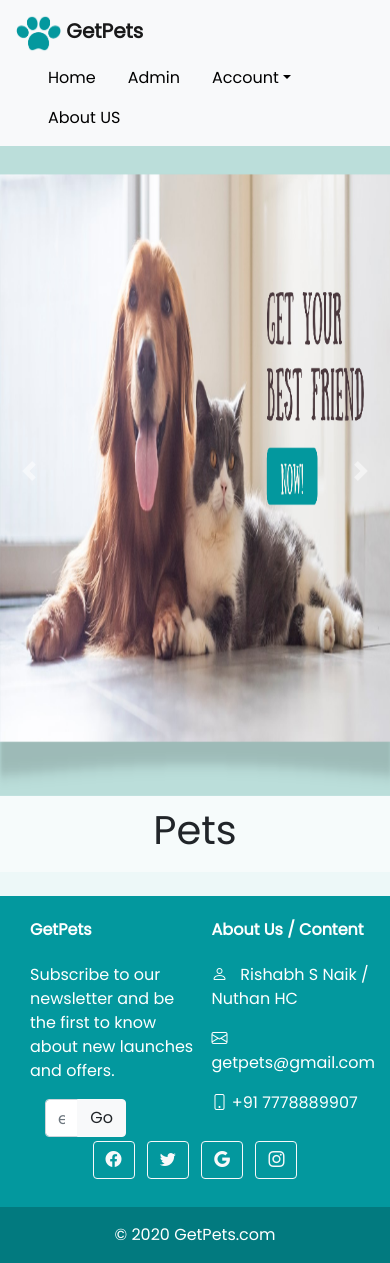
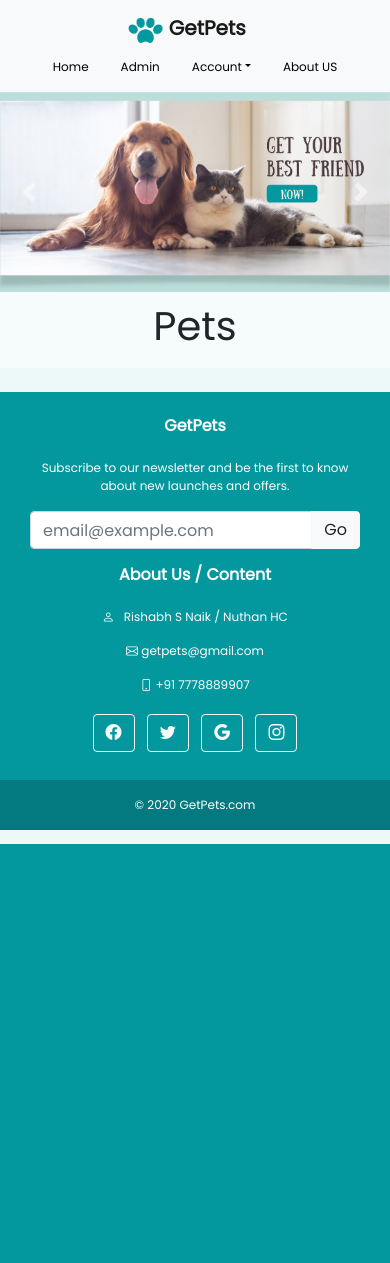
Before and after one commit to nuthanhc/getpets, a PHP site: page /index.php in a window 390 px wide. After the commit the page ends 844 px from the top, so only its background shows below. Run offline with PHP 8.4, Linux system fonts and the light colour scheme; data that the repository does not hold is empty; some libraries are stand-ins or nearby versions.

Commit message:
added adaptive css for mobile and tab view

```diff
--- a/templates/csstags.php
+++ b/templates/csstags.php
@@ -4,80 +4,148 @@
 
 <style>
     @import url('https://fonts.googleapis.com/css2?family=Poppins:wght@400&display=swap');
-	  body{
-		background:#edf8f8;
+
+    body {
+        background: #edf8f8;
         font-family: 'Poppins', sans-serif;
     }
-	  .card{
+
+    .card {
         border-radius: 15px;
     }
-	  .card-body img{
+
+    .card-body img {
         border-radius: 7px;
     }
-	  .nav-item a{
-         color:black !important ;
+
+    .nav-item a {
+        color: black !important;
     }
-	  .nav-item a:hover{
-		/* border: 2px solid #555555; */
-		box-shadow: 0 8px 16px 0 rgba(0,0,0,0.2), 0 6px 20px 0 rgba(0,0,0,0.19);
+
+    .nav-item a:hover {
+        box-shadow: 0 8px 16px 0 rgba(0, 0, 0, 0.2), 0 6px 20px 0 rgba(0, 0, 0, 0.19);
         opacity: 0.8;
     }
-	  .nav-pills .nav-link.active, .nav-pills .show>.nav-link{
+
+    .nav-pills .nav-link.active, .nav-pills .show > .nav-link {
         background-color: #e7e7e7 !important;
         opacity: 0.9;
     }
-	  .heading{
-		  background-color:rgba(255,255,255,0.5);
-		  padding-bottom:10px;
+
+    .heading {
+        background-color: rgba(255, 255, 255, 0.5);
+        padding-bottom: 10px;
     }
-	.navbar-brand img{
-		width:45px;
-		height:40px;
 
+    .navbar-brand img {
+        width: 45px;
+        height: 40px;
     }
-	.carousel-inner img{
 
-        width:100%;
-		height:650px;
+    .carousel-inner img {
+        width: 100%;
+        max-height: 650px;
+        object-fit: cover;
     }
-	.container-footer{
-		width:100%;
+
+    .container-footer {
+        width: 100%;
     }
-	.input-wrapper input{
-        width:180px;
-		height:35px;
-		background:#E6E7E8;
+
+    .input-wrapper input {
+        width: 180px;
+        height: 35px;
+        background: #E6E7E8;
         border-radius: 10px;
     }
-	.input-wrapper button{
-        color:black;
-		height:35px;
-		background:#808080;
+
+    .input-wrapper button {
+        color: black;
+        height: 35px;
+        background: #808080;
         border-radius: 25px !important;
     }
-	/* .container .row .col img{
-		width:300px;
-		height:250px;
-	} */
-   .content_aboutus p{
-	   padding:30px 50px 20px 70px;
+
+    .content_aboutus p {
+        padding: 20px;
+        font-size: 18px;
     }
-   .container_aboutus h2{
-	padding:30px 0px 0px 60px;
+
+    .container_aboutus h2 {
+        padding: 20px 0;
+        font-size: 24px;
     }
-   .form_body_addpets{
-	   padding:20px !important ;
-       background-color:white;
+
+    .form_body_addpets {
+        padding: 20px !important;
+        background-color: white;
         opacity: 0.9;
         max-width: 600px !important;
         margin: auto !important;
         font-size: 18px;
     }
-   .form_body_addpets h3{
+
+    .form_body_addpets h3 {
         text-align: center !important;
-   }
-   .form_addpets{
-	   padding:15px 30px 0 30px;
+        font-size: 24px;
     }
 
+    .form_addpets {
+        padding: 15px 30px 0 30px;
+    }
+
+    /* Responsive Classes */
+    @media (max-width: 768px) {
+        .navbar-brand img {
+            width: 35px;
+            height: 30px;
+        }
+
+        .carousel-inner img {
+            height: auto;
+        }
+
+        .container_aboutus h2 {
+            font-size: 20px;
+        }
+
+        .form_body_addpets {
+            font-size: 16px;
+            padding: 10px !important;
+        }
+
+        .form_body_addpets h3 {
+            font-size: 20px;
+        }
+    }
+	@media (max-width: 768px) {
+		.navbar{
+			display:flex;
+			justify-content:center;
+		}
+        .nav-pills {
+            font-size: 12px;
+            margin-right: 10px;
+        }
+
+        .navbar-nav .nav-item .nav-link {
+            font-size: 14px;
+            padding: 5px 10px;
+        }
+
+        .dropdown-menu {
+            font-size: 14px;
+        }
+		.heading {
+			font-size: 14px;
+    	}
+		.small {
+            font-size: 12px;
+        }
+
+        .input-group.col-md-8 {
+            width: 100%;
+            margin-top: 10px;
+        }
+    }
 </style>
--- a/templates/footer.php
+++ b/templates/footer.php
@@ -6,36 +6,39 @@
 <div class="container-footer">
     <footer class="text-white" style="background-color: #03989E">
         <div class="container py-4">
-        <div class="d-flex justify-content-between">
+            <div class="d-flex justify-content-between text-center flex-wrap">
                 <div class="col-md-6">
                     <h6 class="mb-4 font-weight-bold">GetPets</h6>
-                <p>Subscribe to our newsletter and be the first to know about new launches and offers.</p>
-                <div class="input-group col-8">
-                    <input type="email" class="form-control" placeholder="email@example.com" required>
+                    <p class="small">Subscribe to our newsletter and be the first to know about new launches and offers.</p>
+                    <div class="input-group d-flex justify-content-center">
+                        <input type="email" class="form-control col-12 col-md-10" placeholder="email@example.com" required>
                         <button class="btn btn-light" type="button">Go</button>
                     </div>
                 </div>
-            <div>
+                <div class="text-center col-md-6 mt-3">
+                    <div class="col-md-12">
                         <h6 class="mb-4 font-weight-bold">About Us / Content</h6>
-                <p><i class="bi bi-person"></i> &nbsp; Rishabh S Naik / Nuthan HC</p>
-                <p><i class="bi bi-envelope"></i> getpets@gmail.com</p>
-                <p><i class="bi bi-phone"></i> +91 7778889907</p>
+                        <p class="small"><i class="bi bi-person"></i> &nbsp; Rishabh S Naik / Nuthan HC</p>
+                        <p class="small"><i class="bi bi-envelope"></i> getpets@gmail.com</p>
+                        <p class="small"><i class="bi bi-phone"></i> +91 7778889907</p>
                     </div>
                 </div>
+
                 <div class="col-md-12 text-center text-md-end">
                     <a class="btn btn-outline-light btn-floating m-1" href="#" role="button"><i class="bi bi-facebook"></i></a>
                     <a class="btn btn-outline-light btn-floating m-1" href="#" role="button"><i class="bi bi-twitter"></i></a>
                     <a class="btn btn-outline-light btn-floating m-1" href="#" role="button"><i class="bi bi-google"></i></a>
                     <a class="btn btn-outline-light btn-floating m-1" href="#" role="button"><i class="bi bi-instagram"></i></a>
                 </div>
-
+            </div>
         </div>
         <div class="text-center p-3" style="background-color: rgba(0, 0, 0, 0.2);">
-        © 2020 GetPets.com
+            <p class="small m-0">© 2020 GetPets.com</p>
         </div>
     </footer>
+</div>
 
-</div>
+
 <!-- End of .container -->
 
 </body>
```
Also changed, not shown: bill.php (+15 -3 lines). Lines whose indentation alone changed are shown as unchanged.
